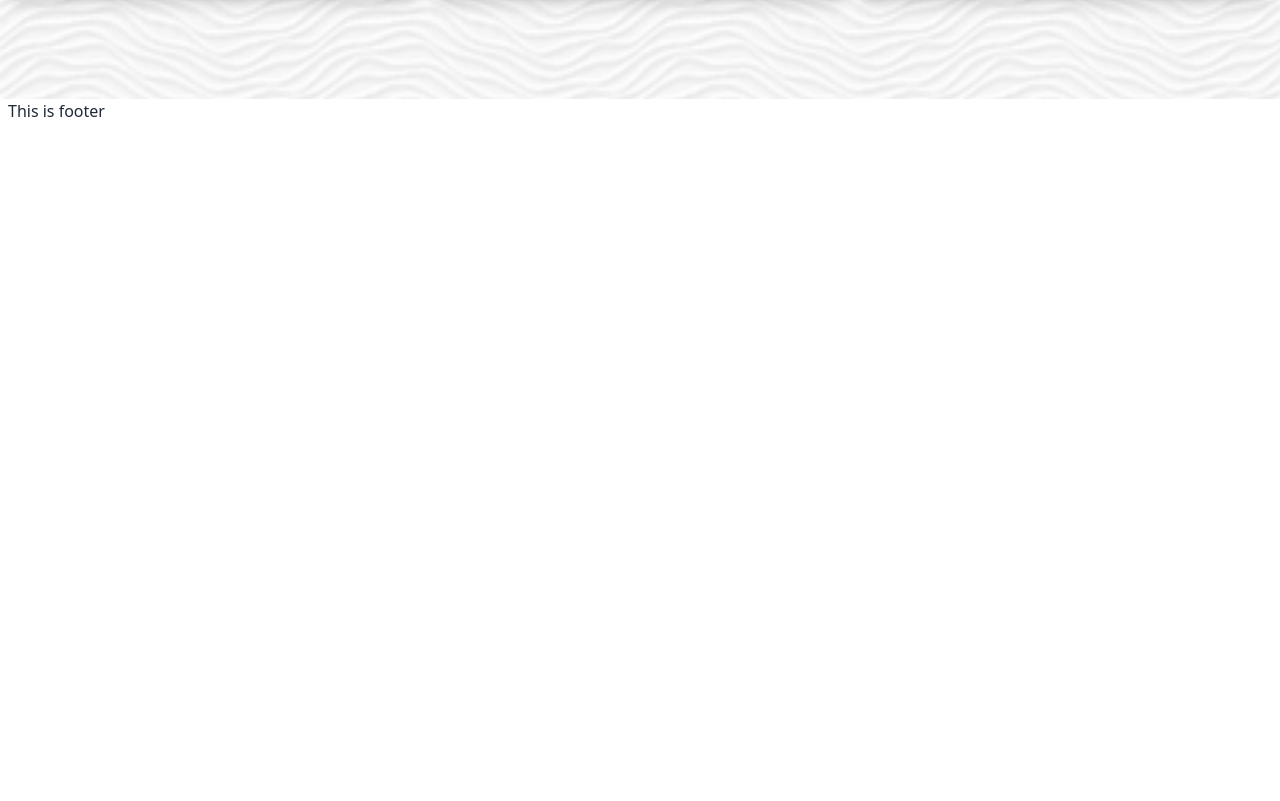
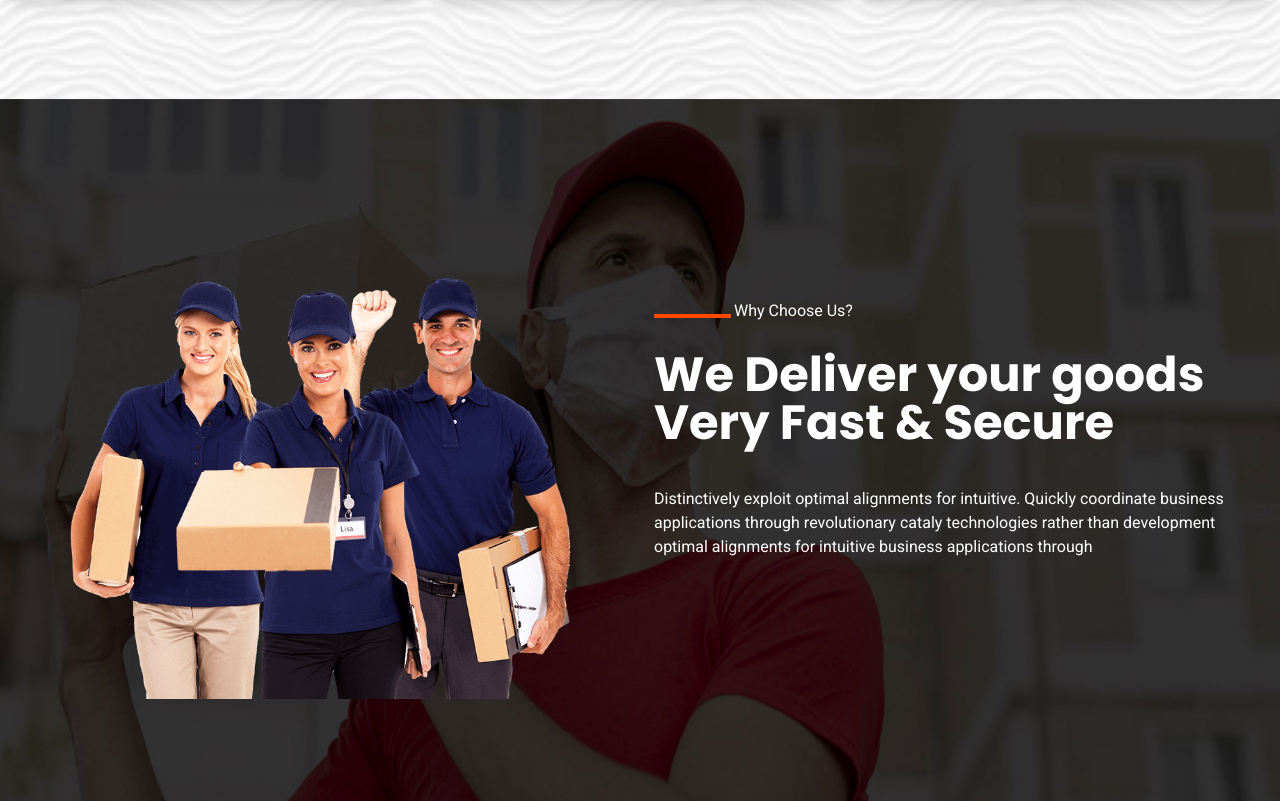
Before and after one commit to md-mostafiz181/Fast-Jao-React, a React (Vite) app: page / in a window 1280 px wide. Shown: the part 7756-8557 px from the top of the page. Before the commit the page ends 7879 px from the top, so only its background shows below. Built offline with nearby package versions, Linux system fonts and the light colour scheme.

Commit message:
added choose part

```diff
--- /dev/null
+++ b/src/pages/Home/Choose/Choose.css
@@ -0,0 +1,43 @@
+#choose-part{
+    padding: 200px 0;
+    background-image: url(../../../assets/images/banner2.jpg);
+    background-repeat: no-repeat;
+    background-size: cover;
+    position: relative;
+}
+
+
+
+#choose-part .choose-left{
+    position: relative;
+}
+
+#choose-part .choose-left .person{
+    position: absolute;
+    bottom: 0;
+    left: 0;
+    animation: move 1s alternate infinite;
+}
+
+@keyframes move{
+    from{
+        left: 30px;
+    }to{
+        left: 0px;
+    }
+}
+
+
+#choose-part .choose-right p{
+    position: relative;
+}
+
+#choose-part .choose-right p::before {
+    position: absolute;
+    content: "";
+    bottom: 5px;
+    left: 0;
+    width: 77px;
+    height: 4px;
+    background-color: #FF4800;
+}
--- /dev/null
+++ b/src/pages/Home/Choose/Choose.jsx
@@ -0,0 +1,38 @@
+import React from 'react';
+import personImg from "../../../assets/images/good person.png"
+import person1 from "../../../assets/images/person1.png"
+import "./Choose.css"
+import Container from '../../../components/Container/Container';
+
+const Choose = () => {
+    return (
+        <div id='choose-part'>
+
+
+                    <Container>
+                        <div className="choose-container grid lg:grid-cols-2 md:grid-cols-2 sm:grid-cols-1 gap-3">
+                            <div className="choose-left h-[400px]">
+                                <img className='person' src={personImg} alt="" />
+                            </div>
+                            <div className="choose-right h-[400px] ps-2">
+                                <p className='text-1x secondaryFont text-white font-normal ps-20'>Why Choose Us?</p>
+
+                                <h1 className='lg:text-5xl md:text-3xl sm:text-2xl font-bold primaryFont text-white mt-7 mb-5'>We Deliver your goods <br /> Very Fast & Secure</h1>
+
+
+                                <h5 className='text-1xl font-normal secondaryFont text-white mt-10'>Distinctively exploit optimal alignments for intuitive. Quickly coordinate business applications through revolutionary cataly technologies rather than development optimal alignments for intuitive business applications through</h5>
+
+
+                            </div>
+                        </div>
+                    </Container>
+
+
+
+
+
+        </div>
+    );
+};
+
+export default Choose;
--- a/src/pages/Home/Home/Home.jsx
+++ b/src/pages/Home/Home/Home.jsx
@@ -11,6 +11,7 @@ import Contact from '../Contact/Contact';
 import Meet from '../Meet/Meet';
 import News from '../News/News';
 import Testimonial from '../Testimonial/Testimonial';
+import Choose from '../Choose/Choose';
 
 const Home = () => {
     return (
@@ -27,6 +28,7 @@ const Home = () => {
             <Meet></Meet>
             <News></News>
             <Testimonial></Testimonial>
+            <Choose></Choose>
 
         </div>
     );
```
